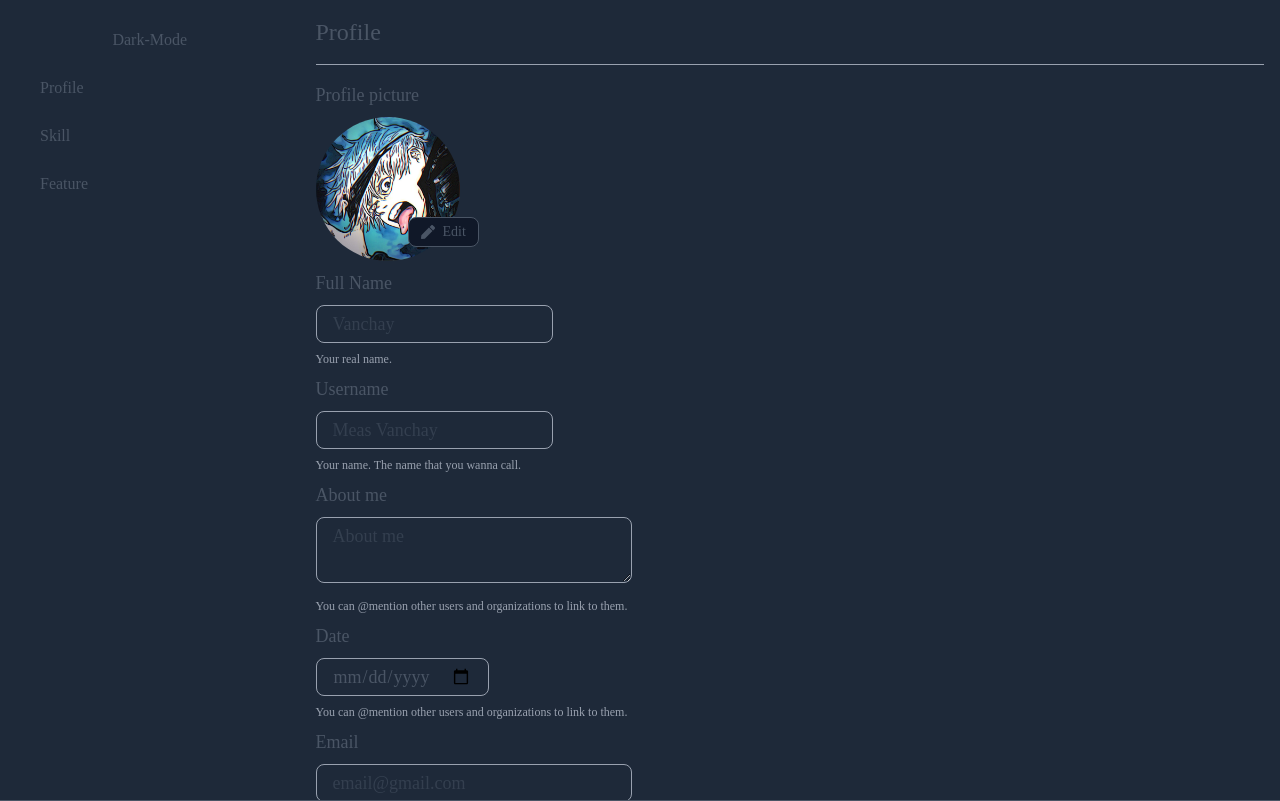
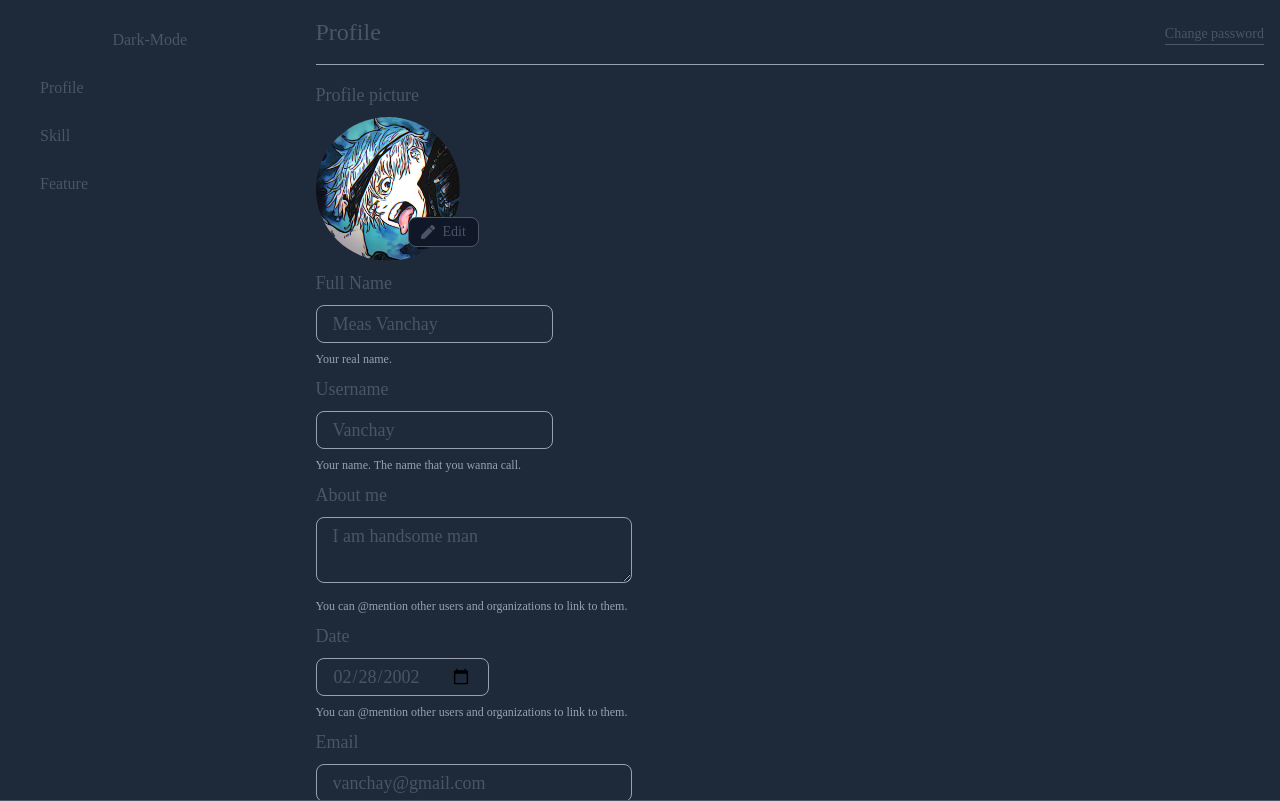
Before and after one commit to Vanchay21s/jj, a React (Vite) app: page /profile in a window 1280 px wide. Built offline with nearby package versions, Linux system fonts and the light colour scheme; a web font is replaced by a local one.

Commit message:
Fixed Something on profile

```diff
--- a/src/pages/Input_Form/FormInputFeature.jsx
+++ b/src/pages/Input_Form/FormInputFeature.jsx
@@ -1,3 +1,4 @@
+import { useState } from "react"
 
 const initState = {
     name: '',
--- a/src/pages/Input_Form/TestForm.jsx
+++ b/src/pages/Input_Form/TestForm.jsx
@@ -1,5 +1,6 @@
 import { init } from "@emailjs/browser";
 import { useState } from "react";
+import FormInputFeature from "./FormInputFeature";
 
 const initialFormState = {
   name: "",
@@ -267,6 +268,7 @@ const TestForm = () => {
         />
         <button type="submit" className={`form-input`}>ok</button>
       </form>
+      <FormInputFeature />
     </article>
   );
 };
--- a/src/pages/ProfilePage.jsx
+++ b/src/pages/ProfilePage.jsx
@@ -2,22 +2,23 @@ import { FaPen, FaSave } from "react-icons/fa";
 import { useState } from "react";
 import gojo from "../image/gojo.jpg";
 import { Alert } from "bootstrap";
-import { form } from "motion/react-client";
+import { div, form } from "motion/react-client";
 
 const initState = {
-  username: "",
-  name: "",
-  phone: "",
-  email: "",
-  address: "",
-  about: "",
-  date: "",
-  password: "",
+  username: "Vanchay",
+  name: "Meas Vanchay",
+  phone: "060446580",
+  email: "vanchay@gmail.com",
+  address: "133, Kpr, Svr",
+  about: "I am handsome man",
+  date: "2002-02-28",
+  password: "**********",
   image: null,
   preview: null,
 };
 const ProfilePage = () => {
   const [formData, setFormData] = useState(initState);
+  const [open, setOpen] = useState(false)
 
   const handleChangeInput = (e) => {
     const { name, value, type, files } = e.target;
@@ -52,11 +53,14 @@ const ProfilePage = () => {
   return (
     <article className="w-full h-full flex flex-col">
       <h1 className="text-2xl w-full pb-4 border-b border-gray-400">Profile</h1>
+      <button
+      onClick={() => setOpen(true)}
+      className="absolute right-4 mt-2 text-sm cursor-pointer  flex justify-center items-center border-b">Change password</button>
       <form
         onSubmit={handleSubmit}
         className="w-full h-full mt-2 flex flex-col justify-between"
       >
-        <div>
+        <div className="">
           <h1 className="text-lg mt-2">Profile picture</h1>
           <div className="relative size-36 mt-2">
             {formData.preview ? (
@@ -170,6 +174,16 @@ const ProfilePage = () => {
           <FaSave /> Save
         </button>
       </form>
+      {
+        open && <div className="fixed inset-0 right-0 w-90 flex items-right justify-right bg-black bg-opacity-50" >
+          <h1 className="text-sm w-full pb-4 border-b border-gray-400">Change password</h1>
+          <button onClick={() => setOpen(false)} className="absolute top-0 right-4 text-sm border-b cursor-pointer">close</button>
+          <form action="">
+
+            sdsd
+          </form>
+        </div>
+      }
     </article>
   );
 };
```
